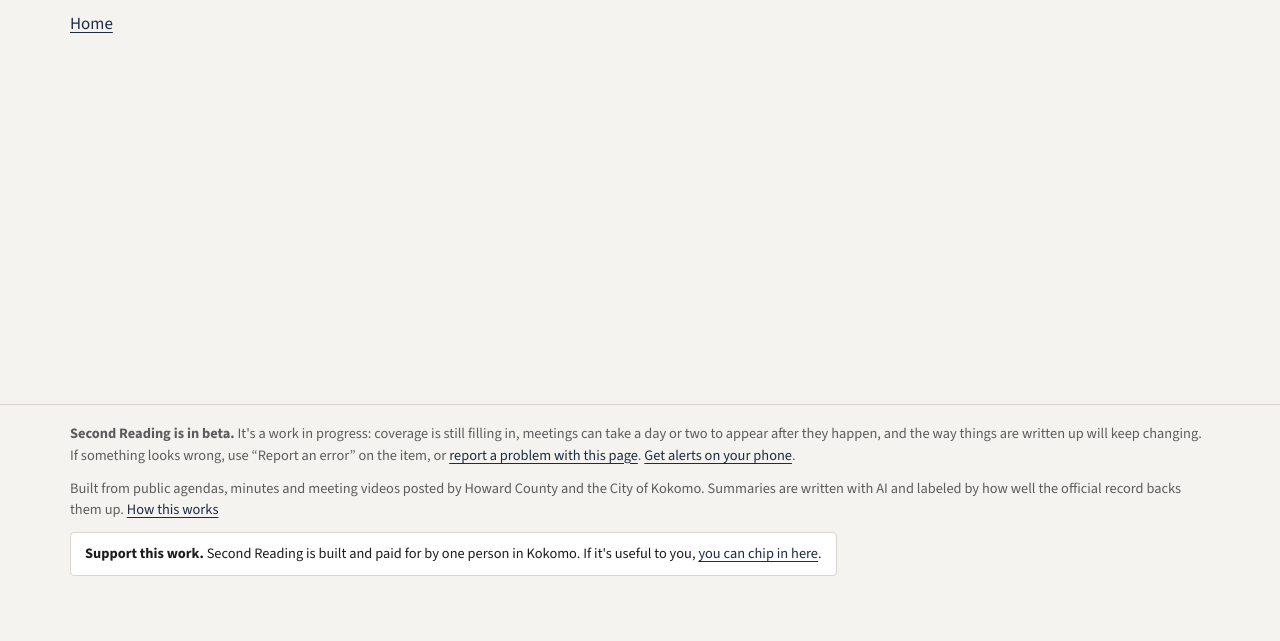
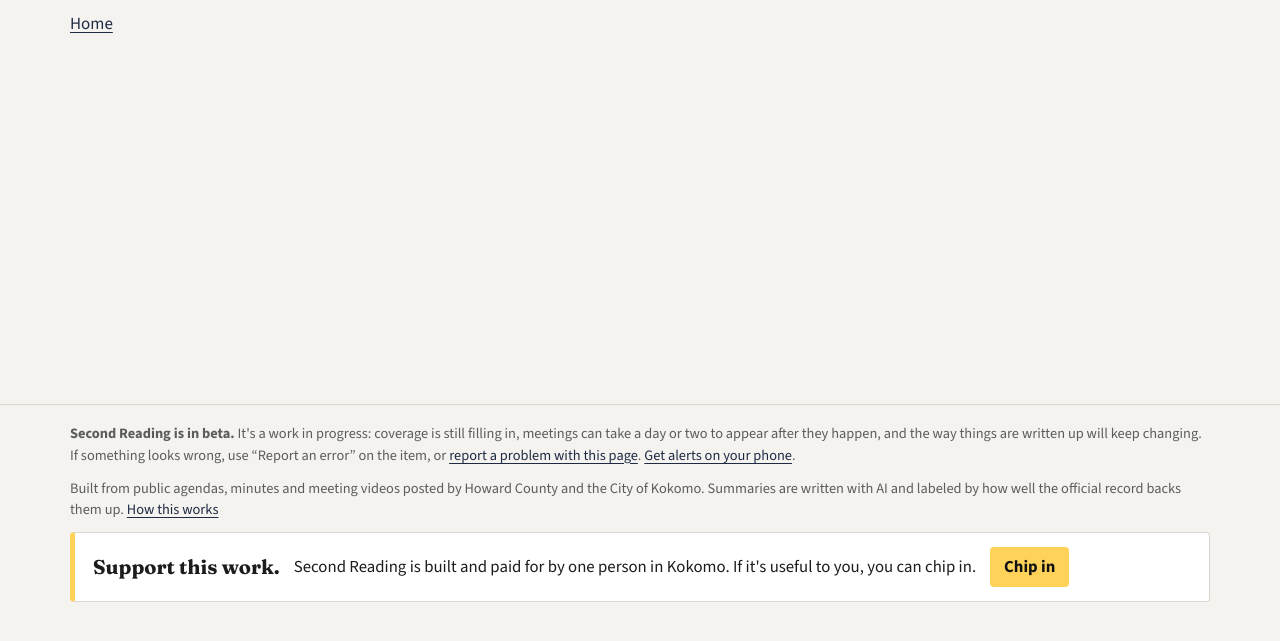
Before and after one commit to nolanhcdp/localmeetings, a website: page public/index.html in a window 1280 px wide. Shown: the part 177-818 px from the top of the page. Drawn offline with nearby package versions, Linux system fonts and the light colour scheme; no server answers.

Commit message:
Add files via upload

```diff
--- a/public/index.html
+++ b/public/index.html
@@ -47,7 +47,7 @@
   <div class="wrap">
     <p><b>Second Reading is in beta.</b> It's a work in progress: coverage is still filling in, meetings can take a day or two to appear after they happen, and the way things are written up will keep changing. If something looks wrong, use “Report an error” on the item, or <a href="#" id="reportPage">report a problem with this page</a>. <a href="#/alerts" id="alertsLink">Get alerts on your phone</a>.</p>
     <p>Built from public agendas, minutes and meeting videos posted by Howard County and the City of Kokomo. Summaries are written with AI and labeled by how well the official record backs them up. <a href="#/about">How this works</a></p>
-    <p class="support"><b>Support this work.</b> Second Reading is built and paid for by one person in Kokomo. If it's useful to you, <a href="https://ko-fi.com/nolanb" target="_blank" rel="noopener">you can chip in here</a>.</p>
+    <p class="support"><b>Support this work.</b> <span>Second Reading is built and paid for by one person in Kokomo. If it's useful to you, you can chip in.</span> <a href="https://ko-fi.com/nolanb" target="_blank" rel="noopener">Chip in</a></p>
   </div>
 </footer>
 <dialog id="report">
--- a/public/site.css
+++ b/public/site.css
@@ -77,7 +77,10 @@ nav a.on { border-bottom-color: var(--ink); }
 }
 main.wrap { padding-top: 24px; padding-bottom: 60px; min-height: 60vh; outline: none; }
 footer.site { border-top: 1px solid var(--line); color: var(--faint); font-size: .9rem; padding: 18px 0 40px; margin-top: 40px; }
-footer.site .support { color: var(--ink); background: var(--panel); border: 1px solid var(--line); border-radius: 4px; padding: 10px 14px; display: inline-block; }
+footer.site .support { color: var(--ink); background: var(--panel); border: 1px solid var(--line); border-left: 5px solid var(--mustard, #ffd25a); border-radius: 4px; padding: 14px 18px; display: flex; flex-wrap: wrap; align-items: center; gap: 6px 14px; font-size: 1.05rem; }
+footer.site .support b { font-family: "Fraunces", Georgia, serif; font-size: 1.25rem; font-weight: 700; }
+footer.site .support a { display: inline-block; background: var(--mustard, #ffd25a); color: #111; font-weight: 700; text-decoration: none; padding: 7px 14px; border-radius: 4px; white-space: nowrap; }
+footer.site .support a:hover { background: #f2c53f; }
 
 /* panels */
 .panel, .card, .item { background: var(--panel); border: 1px solid var(--line); border-radius: 4px; }
```
